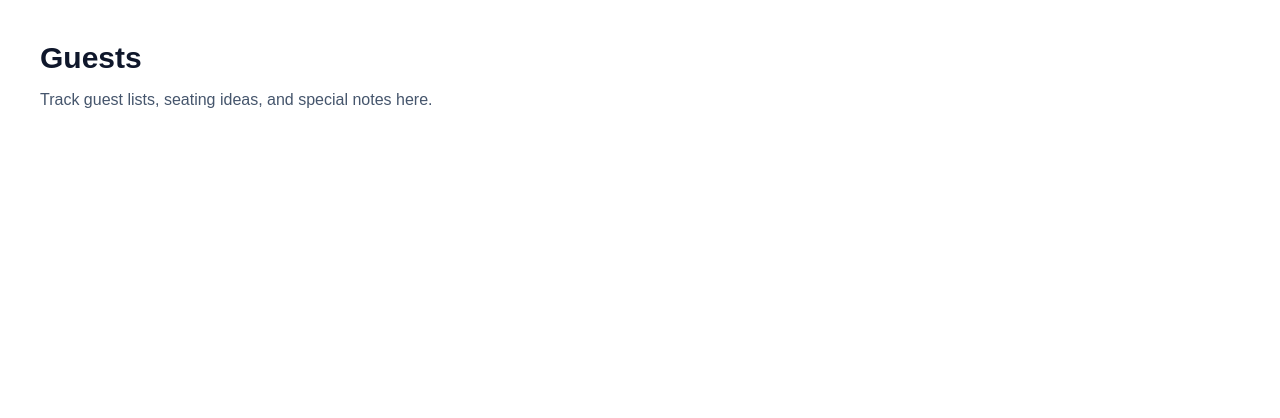
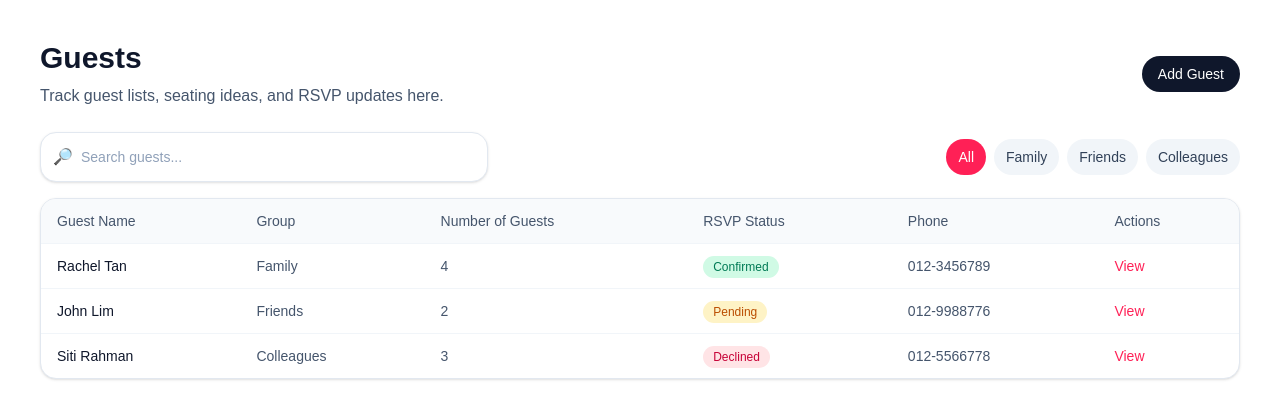
Before and after one commit to RCEventPlanner/WeddingPlanningOS, a Next.js app: page /guests in a window 1280 px wide. Shown: the top 418 px of the page. Built offline with nearby package versions, Linux system fonts and the light colour scheme.

Commit message:
Create guest management page

```diff
--- a/app/guests/page.tsx
+++ b/app/guests/page.tsx
@@ -1,10 +1,31 @@
+import { GuestFilter } from "../../components/GuestFilter";
+import { GuestSearchBar } from "../../components/GuestSearchBar";
+import { GuestTable } from "../../components/GuestTable";
+
 export default function GuestsPage() {
   return (
     <div className="p-8 sm:p-10">
-      <h1 className="text-3xl font-semibold text-slate-900">Guests</h1>
-      <p className="mt-3 text-slate-600">
-        Track guest lists, seating ideas, and special notes here.
-      </p>
+      <div className="mb-6 flex flex-col gap-4 sm:flex-row sm:items-center sm:justify-between">
+        <div>
+          <h1 className="text-3xl font-semibold text-slate-900">Guests</h1>
+          <p className="mt-2 text-slate-600">
+            Track guest lists, seating ideas, and RSVP updates here.
+          </p>
+        </div>
+
+        <button className="rounded-full bg-slate-900 px-4 py-2 text-sm font-medium text-white transition hover:bg-slate-700">
+          Add Guest
+        </button>
+      </div>
+
+      <div className="mb-4 flex flex-col gap-3 lg:flex-row lg:items-center lg:justify-between">
+        <div className="w-full lg:max-w-md">
+          <GuestSearchBar />
+        </div>
+        <GuestFilter />
+      </div>
+
+      <GuestTable />
     </div>
   );
 }
--- /dev/null
+++ b/components/GuestFilter.tsx
@@ -0,0 +1,20 @@
+const filters = ["All", "Family", "Friends", "Colleagues"];
+
+export function GuestFilter() {
+  return (
+    <div className="flex flex-wrap gap-2">
+      {filters.map((filter) => (
+        <button
+          key={filter}
+          className={`rounded-full px-3 py-2 text-sm font-medium transition ${
+            filter === "All"
+              ? "bg-rose-500 text-white"
+              : "bg-slate-100 text-slate-700 hover:bg-slate-200"
+          }`}
+        >
+          {filter}
+        </button>
+      ))}
+    </div>
+  );
+}
--- /dev/null
+++ b/components/GuestSearchBar.tsx
@@ -0,0 +1,13 @@
+export function GuestSearchBar() {
+  return (
+    <div className="rounded-2xl border border-slate-200 bg-white p-3 shadow-sm">
+      <div className="flex items-center gap-2">
+        <span className="text-slate-400">🔎</span>
+        <input
+          className="w-full border-none bg-transparent text-sm outline-none placeholder:text-slate-400"
+          placeholder="Search guests..."
+        />
+      </div>
+    </div>
+  );
+}
--- /dev/null
+++ b/components/GuestTable.tsx
@@ -0,0 +1,78 @@
+type Guest = {
+  name: string;
+  group: string;
+  guestCount: number;
+  status: "Confirmed" | "Pending" | "Declined";
+  phone: string;
+};
+
+const guests: Guest[] = [
+  {
+    name: "Rachel Tan",
+    group: "Family",
+    guestCount: 4,
+    status: "Confirmed",
+    phone: "012-3456789",
+  },
+  {
+    name: "John Lim",
+    group: "Friends",
+    guestCount: 2,
+    status: "Pending",
+    phone: "012-9988776",
+  },
+  {
+    name: "Siti Rahman",
+    group: "Colleagues",
+    guestCount: 3,
+    status: "Declined",
+    phone: "012-5566778",
+  },
+];
+
+const statusStyles: Record<Guest["status"], string> = {
+  Confirmed: "bg-emerald-100 text-emerald-700",
+  Pending: "bg-amber-100 text-amber-700",
+  Declined: "bg-rose-100 text-rose-700",
+};
+
+export function GuestTable() {
+  return (
+    <div className="overflow-hidden rounded-2xl border border-slate-200 bg-white shadow-sm">
+      <div className="overflow-x-auto">
+        <table className="min-w-full text-left text-sm">
+          <thead className="bg-slate-50 text-slate-600">
+            <tr>
+              <th className="px-4 py-3 font-medium">Guest Name</th>
+              <th className="px-4 py-3 font-medium">Group</th>
+              <th className="px-4 py-3 font-medium">Number of Guests</th>
+              <th className="px-4 py-3 font-medium">RSVP Status</th>
+              <th className="px-4 py-3 font-medium">Phone</th>
+              <th className="px-4 py-3 font-medium">Actions</th>
+            </tr>
+          </thead>
+          <tbody>
+            {guests.map((guest) => (
+              <tr key={guest.name} className="border-t border-slate-100">
+                <td className="px-4 py-3 font-medium text-slate-900">{guest.name}</td>
+                <td className="px-4 py-3 text-slate-600">{guest.group}</td>
+                <td className="px-4 py-3 text-slate-600">{guest.guestCount}</td>
+                <td className="px-4 py-3">
+                  <span className={`rounded-full px-2.5 py-1 text-xs font-medium ${statusStyles[guest.status]}`}>
+                    {guest.status}
+                  </span>
+                </td>
+                <td className="px-4 py-3 text-slate-600">{guest.phone}</td>
+                <td className="px-4 py-3 text-slate-600">
+                  <button className="text-sm font-medium text-rose-500 hover:text-rose-600">
+                    View
+                  </button>
+                </td>
+              </tr>
+            ))}
+          </tbody>
+        </table>
+      </div>
+    </div>
+  );
+}
```
Also changed, not shown: 1 other file (tests, documents, lock files or other folders).
